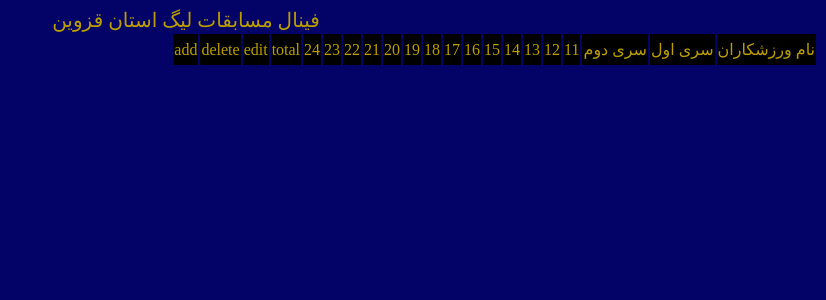
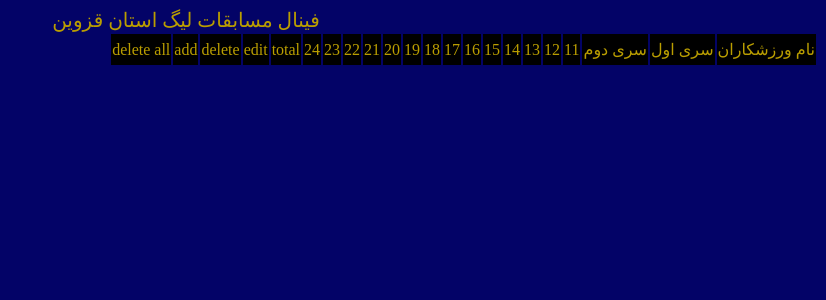
Before and after one commit to Ali0011k/fsrp, a Django app: page / in a window 1280 px wide. Shown: the top 300 px of the page, without its empty margins (454-1280 px from the left). Run offline with Django 4.2, Linux system fonts and the light colour scheme.

Commit message:
added delete all

```diff
--- a/final/templates/home.html
+++ b/final/templates/home.html
@@ -53,6 +53,9 @@
                     <td id="nav">delete</td>
                     <td id="nav"><a id="bt" type=" button " href="/create/user/final/">add</a></td>
 
+                    </td>
+                    <td id="nav">
+                        <a href="/delete/all/users/" id="bt" type="button">delete all</a>
                     </td>
                 </tr>
             </thead>
--- a/final/urls.py
+++ b/final/urls.py
@@ -11,5 +11,7 @@ urlpatterns = [
     path('create/user/final/' , Final_User_Create.as_view(),name='create'),
     path('update/user/final/<int:pk>' , Final_User_Update.as_view(),name='update'),
     path('delete/user/final/<int:id>' , Final_User_delete,name='delete'),
+    path('delete/all/users/' , delete_all , name='DeleteAll'),
+
 
 ] + static(settings.STATIC_URL, document_root=settings.STATIC_ROOT) + static(settings.MEDIA_URL, document_root=settings.MEDIA_ROOT)
--- a/final/views.py
+++ b/final/views.py
@@ -63,3 +63,7 @@ def Final_User_delete(request , id):
     return render(request , 'user_delete.html' , {
         'object':user
     })
+
+def delete_all(request):
+    Final_User.objects.all().delete()
+    return redirect('/home/')
```
